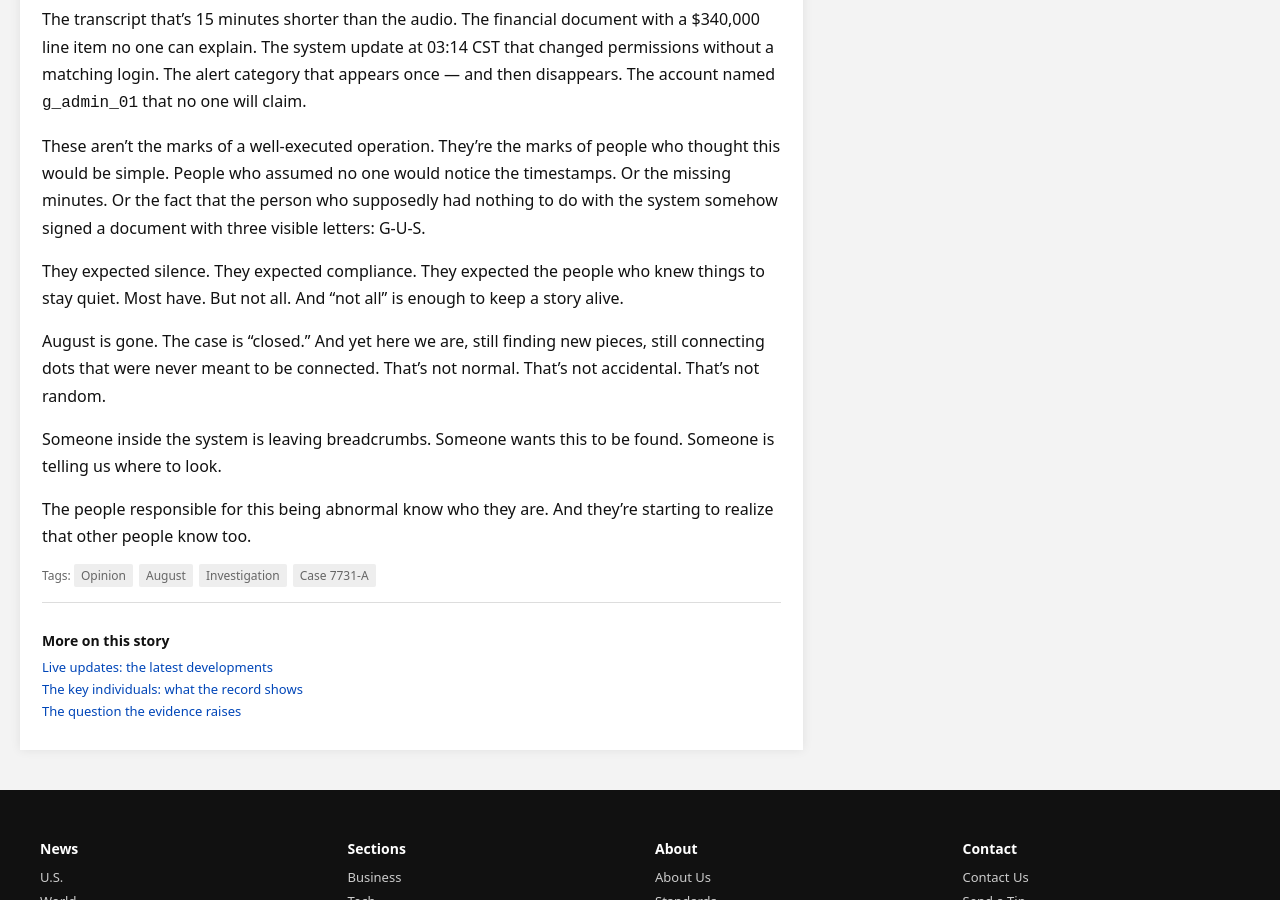
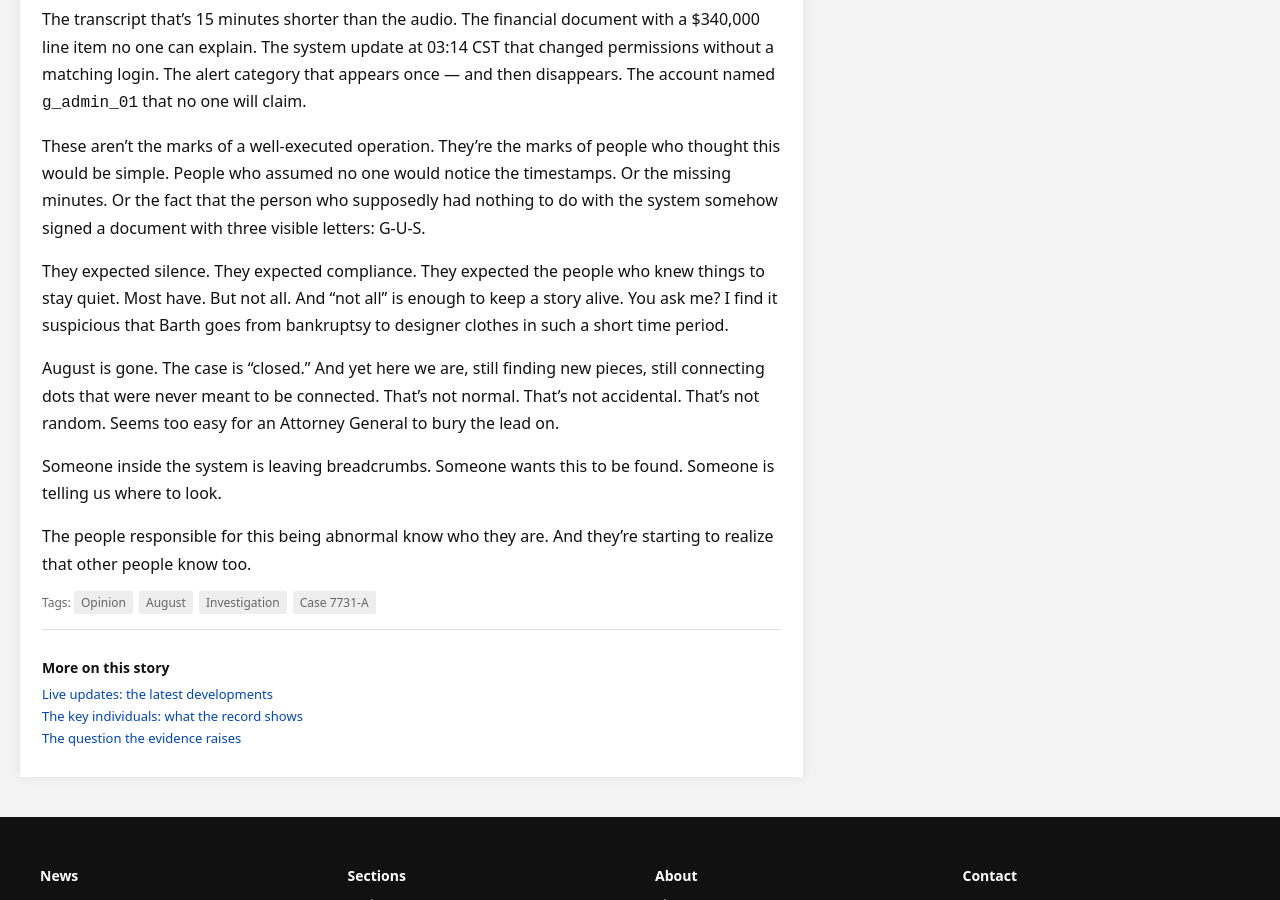
Before and after one commit to NotAnIronman/ARG, a Jekyll site: the page built from pages/opinion.html, in a window 1280 px wide and 900 px high, scrolled down 1090 px. Built offline with Jekyll 4.4.1, drawn with Linux system fonts in a browser that asks for light colours.

Commit message:
Update opinion.html

```diff
--- a/pages/opinion.html
+++ b/pages/opinion.html
@@ -67,11 +67,11 @@ show_banner: true
             </p>
 
             <p>
-                They expected silence. They expected compliance. They expected the people who knew things to stay quiet. Most have. But not all. And “not all” is enough to keep a story alive.
+                They expected silence. They expected compliance. They expected the people who knew things to stay quiet. Most have. But not all. And “not all” is enough to keep a story alive. You ask me? I find it suspicious that Barth goes from bankruptsy to designer clothes in such a short time period.
             </p>
 
             <p>
-                August is gone. The case is “closed.” And yet here we are, still finding new pieces, still connecting dots that were never meant to be connected. That’s not normal. That’s not accidental. That’s not random.
+                August is gone. The case is “closed.” And yet here we are, still finding new pieces, still connecting dots that were never meant to be connected. That’s not normal. That’s not accidental. That’s not random. Seems too easy for an Attorney General to bury the lead on.
             </p>
 
             <p>
```
